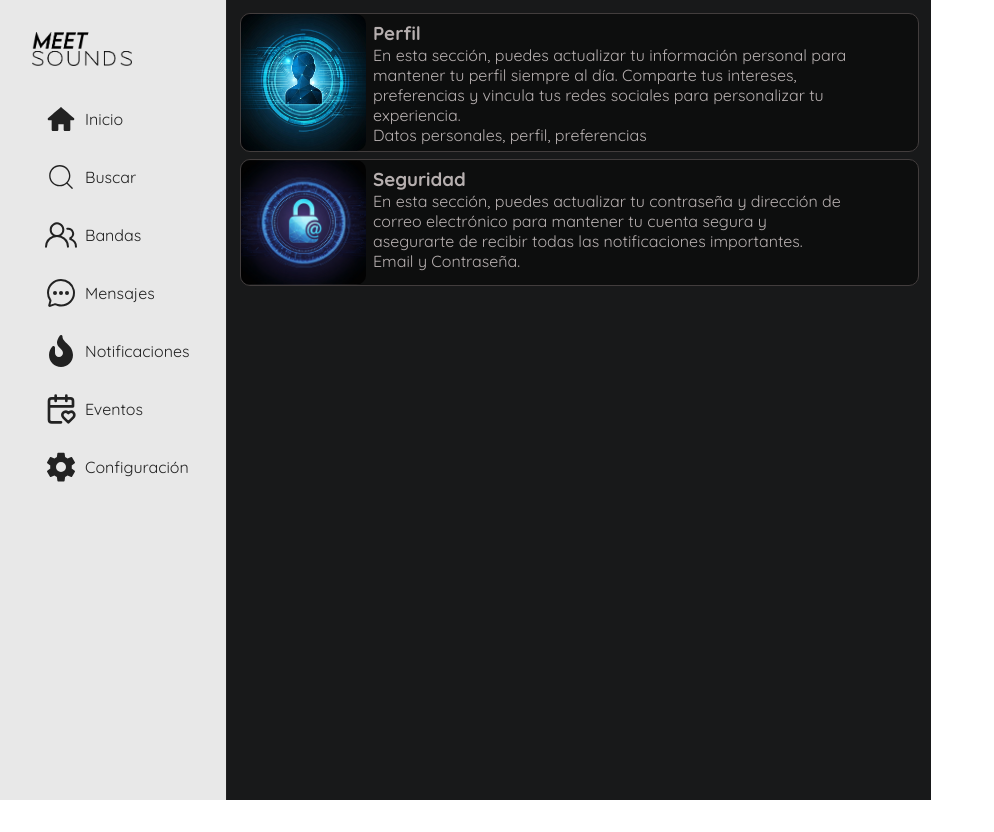
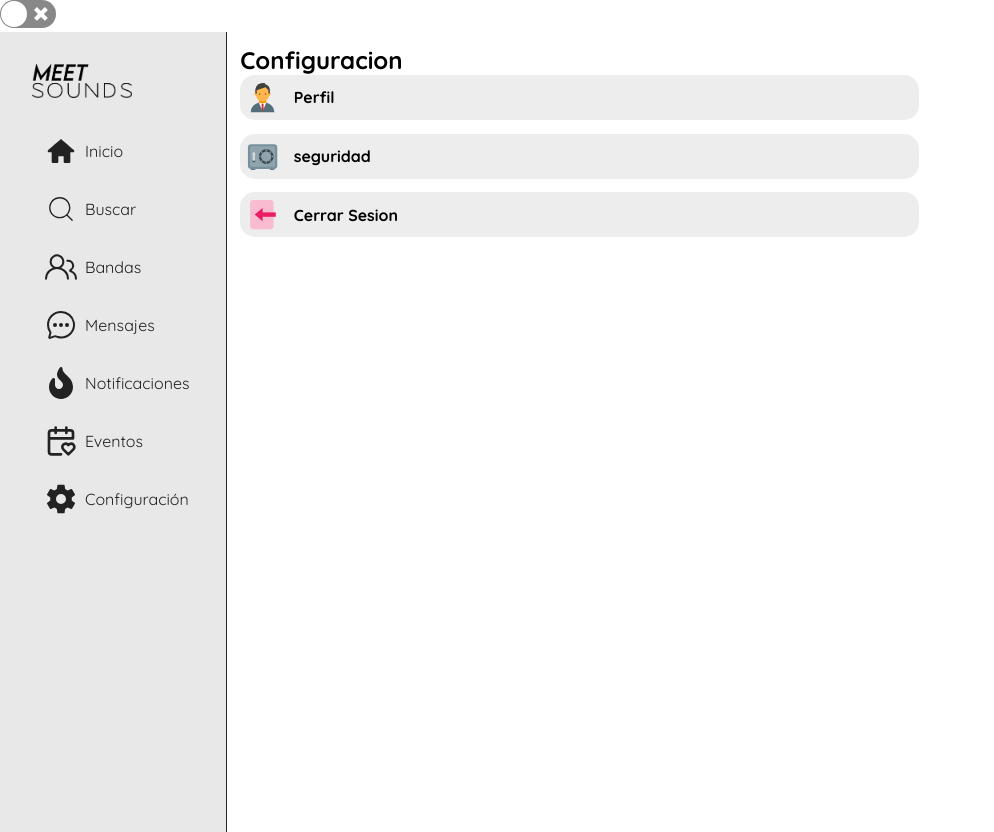
Before and after one commit to BeatBuildersRe/meetsounds1.0, a React (Vite) app in the folder frontend/: page /Configuracion in a window 1280 px wide. Shown: the whole page, without its empty margins (0-994 px from the left). Before the commit the page ends 800 px from the top, so only its background shows below. Built offline with nearby package versions, Linux system fonts and the light colour scheme.

Commit message:
[refactor] Modo oscuro

```diff
--- a/frontend/package.json
+++ b/frontend/package.json
@@ -19,13 +19,13 @@
     "bootstrap": "^5.3.3",
     "libphonenumber-js": "^1.11.7",
     "mui-tel-input": "^6.0.0",
-
     "react": "^18.3.1",
     "react-bootstrap": "^2.10.4",
     "react-dom": "^18.3.1",
     "react-hook-form": "^7.53.0",
     "react-icons": "^5.3.0",
-    "react-router-dom": "^6.26.1"
+    "react-router-dom": "^6.26.1",
+    "react-switch": "^7.0.0"
   },
   "devDependencies": {
     "@eslint/js": "^9.9.0",
--- /dev/null
+++ b/frontend/src/App.css
@@ -0,0 +1,9 @@
+#Dark{
+    background-color: #18191a;
+    color: white;
+}
+
+#Ligth{
+    background-color: rgb(255, 255, 255);
+    color: black;
+}
--- a/frontend/src/App.jsx
+++ b/frontend/src/App.jsx
@@ -12,36 +12,45 @@ import Seguridad from './Pages/Configuracion/Seguridad/Seguridad';
 import Error_404 from './Pages/Error/Error-404';
 import Login from './Pages/Login/LoginForm';
 import Registro from './Pages/Registro/Registro';
+import ReactSwitch from 'react-switch';
 
+import './App.css';
+import { useThemeContext } from './context/ThemeContext';
 
+function App() {
+  const { contextTheme, setContextTheme } = useThemeContext();
 
+  // Función para manejar el cambio de tema
+  const handleSwitch = () => {
+    setContextTheme((prevTheme) => (prevTheme === "Light" ? "Dark" : "Light"));
+  };
 
-
-
-
-
-function App () {
   return (
-    <div>
+    <div id={contextTheme}>
+      {/* El valor de checked depende directamente de contextTheme */}
+      <ReactSwitch
+        onChange={handleSwitch}
+        checked={contextTheme === "Dark"}
+      />
 
       <Routes>
-
-        <Route path="/" element={<Layout/>}>
-          <Route  path="busqueda" element={<Busqueda/>}/>
-          <Route  path="/" element= {<Home/>} />
-          <Route  path="notificaciones" element={<Notificaciones/>}/>
-          <Route  path="Mensajes" element={<Mensajes/>}/>
-          <Route  path="Bandas" element={<Bandas/>}/>
-          <Route  path="Configuracion" element={<Configuracion/>}/>
+        <Route path="/" element={<Layout />}>
+          <Route path="busqueda" element={<Busqueda />} />
+          <Route path="/" element={<Home />} />
+          <Route path="notificaciones" element={<Notificaciones />} />
+          <Route path="Mensajes" element={<Mensajes />} />
+          <Route path="Bandas" element={<Bandas />} />
+          <Route path="Configuracion" element={<Configuracion />} />
           <Route path="configuracion/perfil" element={<Perfil />} />
           <Route path="configuracion/seguridad" element={<Seguridad />} />
         </Route>
-        {/* Ruta independiente para el login */}
-      <Route path="/login" element={<Login />} />
-      <Route path="/registro" element={<Registro />} />
+
+        <Route path="/login" element={<Login />} />
+        <Route path="/registro" element={<Registro />} />
+        <Route path="*" element={<Error_404 />} />
       </Routes>
     </div>
+  );
+}
 
-  )
-}
 export default App;
--- a/frontend/src/Pages/Configuracion/Configuracion.css
+++ b/frontend/src/Pages/Configuracion/Configuracion.css
@@ -6,16 +6,24 @@
 .contenedor-configuraci{
     width: 100%;
     width: 55%;
-    background-color: #18191a;
     padding: 1%;
+}
+#Dark .contenedor-configuraci{
+    color: white;
 }
 .R_Contenedor-Card{
     width: 100%;
     border-radius: 10px;
-    background-color: rgb(13, 14, 14);
     border: 0.5px solid rgb(66, 61, 61);
     margin-bottom: 1%;
     padding: 0;
+    background-color: rgb(180, 180, 180);
+
+}
+#Dark .R_Contenedor-Card{
+
+    background-color: rgb(136, 49, 49);
+
 }
 .R-image-section{
     max-width: 125px;
@@ -32,7 +40,6 @@
         max-width: 70%;
         margin: 1%;
         word-wrap: break-word;
-        color: rgb(182, 175, 175);
     }
 }
 
--- a/frontend/src/Pages/Configuracion/Configuracion.jsx
+++ b/frontend/src/Pages/Configuracion/Configuracion.jsx
@@ -3,33 +3,27 @@ import "./Configuracion.css"
 import Perfil from '../Configuracion/Perfil/Perfil';
 import Seguridad from './Seguridad/Seguridad';
 import R_Card from '../../components/Card/Card';
+import { FcBusinessman,FcSafe } from "react-icons/fc";
+import { FcImport } from "react-icons/fc";
+
+
 import Seguridad_6 from '../../img/seguridad6.jpg'
 import Seguridad_5 from '../../img/seguridad5.jpg'
+import { useThemeContext } from '../../context/ThemeContext';
+import R_Card2 from '../../components/Card/Card2';
 
 const Configuracion = () => {
+    const {contextTheme} = useThemeContext()
     const seguridad_texto = "En esta sección, puedes actualizar tu contraseña y dirección de correo electrónico para mantener tu cuenta segura y asegurarte de recibir todas las notificaciones importantes."
     const seguridad_texto_short = "Email y Contraseña."
     const perfil_texto = "En esta sección, puedes actualizar tu información personal para mantener tu perfil siempre al día. Comparte tus intereses, preferencias y vincula tus redes sociales para personalizar tu experiencia."
     const perfil_texto_short = "Datos personales, perfil, preferencias"
     return (
         <div className="contenedor-configuraci">
-
-            <R_Card
-                to="perfil"
-                img={Seguridad_5}
-                titulo="Perfil"
-                descripcion={perfil_texto}
-                descripcion_short={perfil_texto_short}
-
-            />
-            <R_Card
-                to="seguridad"
-                img={Seguridad_6}
-                titulo="Seguridad"
-                descripcion={seguridad_texto}
-                descripcion_short={seguridad_texto_short}
-
-            />
+            <h2>Configuracion</h2>
+            <R_Card2 to="seguridad" text="Perfil" icon={<FcBusinessman />}/>
+            <R_Card2 to="seguridad" text="seguridad" icon={<FcSafe />}/>
+            <R_Card2 to="/login" text="Cerrar Sesion" icon={<FcImport></FcImport>}/>
 
 
         </div>
--- a/frontend/src/Pages/Configuracion/Seguridad/seguridad.css
+++ b/frontend/src/Pages/Configuracion/Seguridad/seguridad.css
@@ -1,8 +1,9 @@
 .Contenedor-seguridad{
-    background-color: #18191a;
+    background-color: rgb(230, 215, 215);
     width: 55%;
     padding: 1%;
     height: 100%;
+
 }
 .card{
     background-color: #2b2929;
--- a/frontend/src/Pages/Mensajes/Mensajes.jsx
+++ b/frontend/src/Pages/Mensajes/Mensajes.jsx
@@ -1,8 +1,20 @@
-const Mensajes =()=> {
-    return(
+import * as React from 'react';
+import { useState } from 'react';
+import Switch from "react-switch";
+
+
+const Mensajes = () => {
+    const [checked, setChecked] = useState(false)
+    const handleSwicth = (nextChecked) => {
+        setChecked(nextChecked)
+        console.log(nextChecked)
+    }
+
+    return (
 
         <div className="Contenedor">
-            <h1>Mensajes</h1>
+
+
         </div>
 
     )
--- /dev/null
+++ b/frontend/src/components/Card/Card2.jsx
@@ -0,0 +1,43 @@
+import { Link } from 'react-router-dom';
+import { FcBusinessman } from "react-icons/fc";
+import { FcSafe } from "react-icons/fc";
+import '../Card/card.css'
+
+const R_Card2 = (props) => {
+
+    const R_Contenedor_Card2 = {
+
+        display: 'flex',
+        borderRadius: '15px',
+        fontSize: '1.2rem',
+        width: '100%',
+        padding: '5px',
+        alignItems: 'center',
+        marginBottom: '2%',
+
+
+    }
+    const icon = {
+        fontSize: '2.2rem',
+        marginRight: '2%',
+        display: 'flex'
+    }
+    const textp = {
+    }
+
+    return (
+        <>
+            <div className="R_Contenedor-Card2" style={R_Contenedor_Card2}>
+                <div style={icon}>
+                    {props.icon}
+                </div>
+
+                <Link to={props.to} style={{ all: 'unset' }}>
+                    <h5 style={textp}>{props.text}</h5>
+                </Link>
+            </div>
+        </>
+    )
+
+}
+export default R_Card2;
--- a/frontend/src/components/Card/card.css
+++ b/frontend/src/components/Card/card.css
@@ -0,0 +1,6 @@
+.R_Contenedor-Card2{
+    background-color: rgb(237, 237, 238);
+}
+#Dark .R_Contenedor-Card2{
+    background-color: rgb(66, 66, 66);
+}
--- /dev/null
+++ b/frontend/src/context/ThemeContext.jsx
@@ -0,0 +1,23 @@
+import { createContext, useContext, useState } from "react";
+
+export const ThemeContext = createContext();
+
+export const ThemeContextProvider = ({ children }) => {
+  const [contextTheme, setContextTheme] = useState("Light"); // Inicializamos con "Light"
+
+  const values = { contextTheme, setContextTheme };
+
+  return (
+    <ThemeContext.Provider value={values}>
+      {children}
+    </ThemeContext.Provider>
+  );
+};
+
+export const useThemeContext = () => {
+  const context = useContext(ThemeContext);
+  if (!context) {
+    throw new Error("useThemeContext debe ser usado dentro de un ThemeContextProvider");
+  }
+  return context;
+};
```
Also changed, not shown: frontend/src/components/Card/Card.jsx (+0 -65 lines), frontend/src/main.jsx (+6 -6 lines), 1 other file (tests, documents, lock files or other folders).
